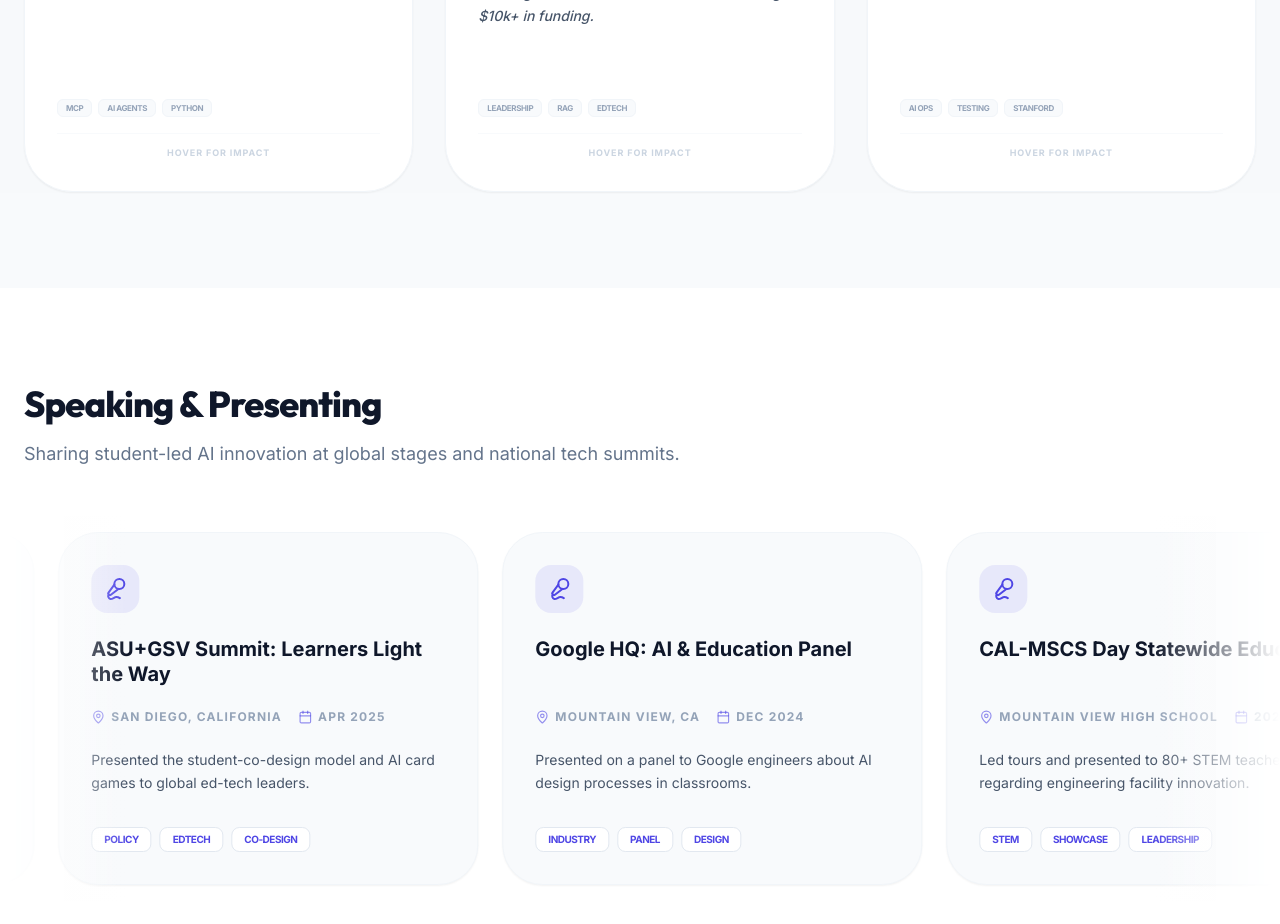
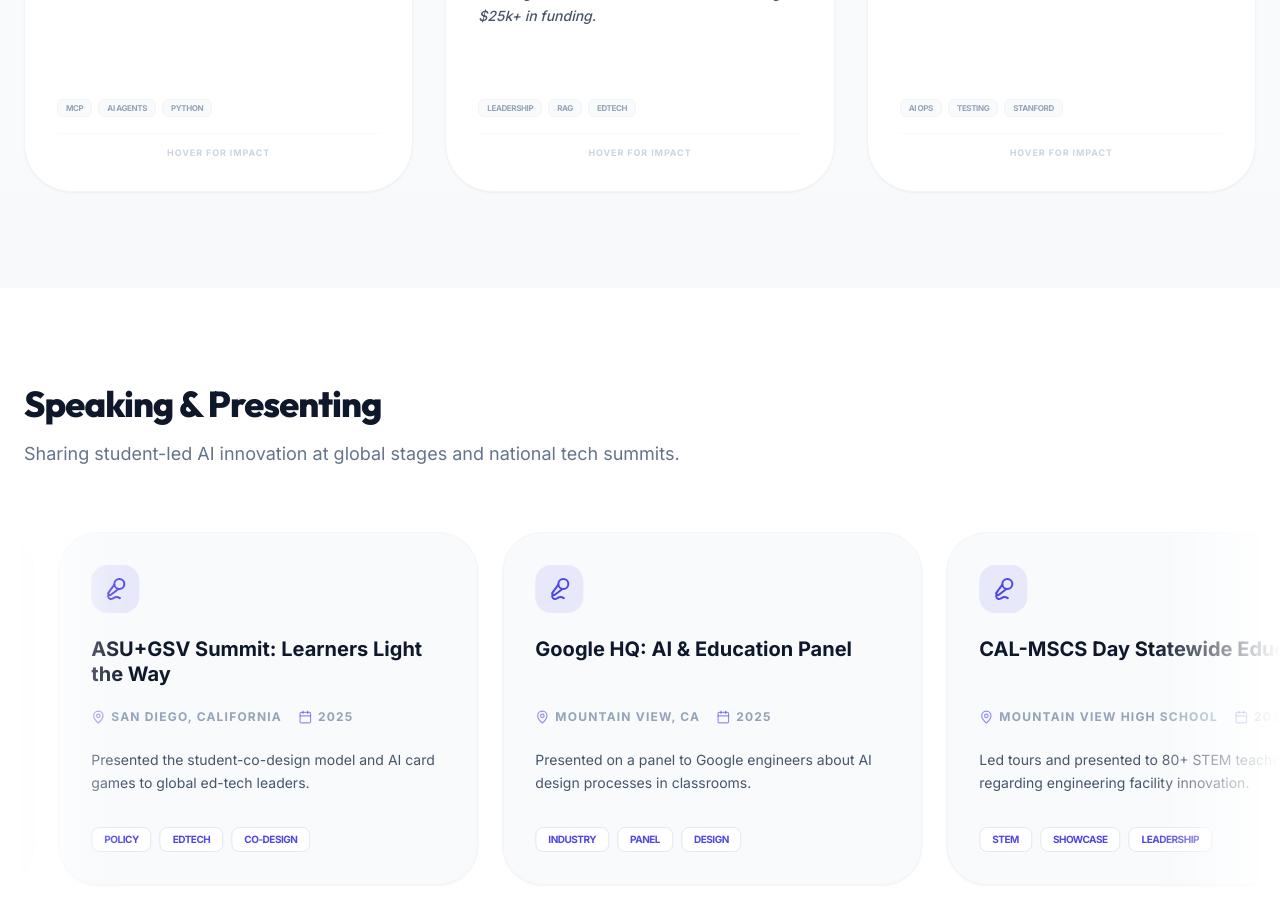
Before and after one commit to yashmahe2020/Portfolio, a React (Vite) app: page / in a window 1280 px wide. Shown: the part 1840-2764 px from the top of the page. Built offline with nearby package versions, Linux system fonts and the light colour scheme.

Commit message:
Final polish: Dynamic background, updated experience dates, refined technical skills, and footer cleanup

```diff
--- a/App.tsx
+++ b/App.tsx
@@ -11,16 +11,12 @@ import Resume from './components/Resume';
 import Skills from './components/Skills';
 import Awards from './components/Awards';
 import Footer from './components/Footer';
+import Background from './components/Background';
 
 const App: React.FC = () => {
   return (
     <div className="min-h-screen bg-[#f8fafc] text-slate-900 selection:bg-primary/20 selection:text-primary antialiased">
-      {/* Subtle Light Gradient Overlay */}
-      <div className="fixed top-0 left-0 w-full h-full pointer-events-none z-0">
-         <div className="absolute top-[10%] right-[10%] w-[30%] h-[30%] bg-primary/5 blur-[120px] rounded-full"></div>
-         <div className="absolute bottom-[20%] left-[5%] w-[20%] h-[20%] bg-secondary/5 blur-[100px] rounded-full"></div>
-      </div>
-
+      <Background />
       <Navigation />
 
       <main className="relative z-10">
--- /dev/null
+++ b/components/Background.tsx
@@ -0,0 +1,65 @@
+import React from 'react';
+import { motion } from 'framer-motion';
+
+const Background: React.FC = () => {
+    return (
+        <div className="fixed inset-0 -z-10 overflow-hidden pointer-events-none">
+            {/* Dynamic Gradient Orbs */}
+            <motion.div
+                animate={{
+                    x: [0, 100, 0],
+                    y: [0, 50, 0],
+                    scale: [1, 1.2, 1],
+                }}
+                transition={{
+                    duration: 20,
+                    repeat: Infinity,
+                    ease: "easeInOut",
+                }}
+                className="absolute -top-24 -left-24 w-96 h-96 bg-primary/10 rounded-full blur-[100px]"
+            />
+
+            <motion.div
+                animate={{
+                    x: [0, -80, 0],
+                    y: [0, 120, 0],
+                    scale: [1, 1.1, 1],
+                }}
+                transition={{
+                    duration: 25,
+                    repeat: Infinity,
+                    ease: "easeInOut",
+                }}
+                className="absolute top-1/2 -right-24 w-[30rem] h-[30rem] bg-accent/10 rounded-full blur-[120px]"
+            />
+
+            <motion.div
+                animate={{
+                    x: [0, 50, 0],
+                    y: [0, -100, 0],
+                    scale: [1, 1.3, 1],
+                }}
+                transition={{
+                    duration: 22,
+                    repeat: Infinity,
+                    ease: "easeInOut",
+                }}
+                className="absolute -bottom-32 left-1/4 w-[40rem] h-[40rem] bg-secondary/10 rounded-full blur-[140px]"
+            />
+
+            {/* Glass-ish Grid Overlay */}
+            <div className="absolute inset-0 bg-[url('https://grainy-gradients.vercel.app/noise.svg')] opacity-[0.03] contrast-150 brightness-100"></div>
+
+            {/* Subtle Grid Pattern */}
+            <div
+                className="absolute inset-0 opacity-[0.03]"
+                style={{
+                    backgroundImage: `radial-gradient(#4f46e5 0.5px, transparent 0.5px)`,
+                    backgroundSize: '32px 32px'
+                }}
+            ></div>
+        </div>
+    );
+};
+
+export default Background;
--- a/components/Footer.tsx
+++ b/components/Footer.tsx
@@ -43,8 +43,7 @@ const Footer: React.FC = () => {
         <div className="mt-24 pt-10 border-t border-slate-100 flex flex-col md:flex-row justify-between items-center gap-6 text-sm text-slate-400 font-bold uppercase tracking-widest">
           <p>© {new Date().getFullYear()} Yash Maheshwari</p>
           <div className="flex gap-10">
-            <span>Built with Intent</span>
-            <span className="hidden sm:inline">Mountain View High School • Stanford Lab</span>
+            <span>Mountain View High School • Stanford Lab</span>
           </div>
         </div>
       </div>
--- a/content.ts
+++ b/content.ts
@@ -37,8 +37,8 @@ export const EXPERIENCES: Experience[] = [
     id: "mvhs-tech",
     company: "Mountain View High School",
     role: "Executive Board Member, Tech Internship",
-    period: "Sep 2024 - Present",
-    description: "Leading student-led AI innovation and raising $10k+ in funding.",
+    period: "May 2025 - Present",
+    description: "Leading student-led AI innovation and raising $25k+ in funding.",
     bullets: [
       "Featured in Washington Post for district AI policy co-design.",
       "Developed an AI Policy Pathway tool for educators.",
@@ -50,7 +50,7 @@ export const EXPERIENCES: Experience[] = [
     id: "stanford-kai",
     company: "Stanford Lab Research",
     role: "Research Engineer",
-    period: "Jun 2025 - Aug 2025",
+    period: "Jun 2025 - Present",
     description: "Developing 'Kai' for students with English comprehension challenges.",
     bullets: [
       "Reduced model latency by 60% via A/B testing prompts.",
@@ -66,7 +66,7 @@ export const SPEAKING_EVENTS: SpeakingEvent[] = [
     id: "fetc-2026",
     title: "FETC Conference: AI Ethics & Innovation",
     location: "Orlando, Florida",
-    date: "Jan 2026",
+    date: "2026",
     description: "Presenting on AI Ethics and student-led innovation programs for national educators.",
     tags: ["Conference", "Ethics", "Innovation"]
   },
@@ -74,7 +74,7 @@ export const SPEAKING_EVENTS: SpeakingEvent[] = [
     id: "asugsv-2025",
     title: "ASU+GSV Summit: Learners Light the Way",
     location: "San Diego, California",
-    date: "Apr 2025",
+    date: "2025",
     description: "Presented the student-co-design model and AI card games to global ed-tech leaders.",
     tags: ["Policy", "EdTech", "Co-Design"]
   },
@@ -82,7 +82,7 @@ export const SPEAKING_EVENTS: SpeakingEvent[] = [
     id: "google-2024",
     title: "Google HQ: AI & Education Panel",
     location: "Mountain View, CA",
-    date: "Dec 2024",
+    date: "2025",
     description: "Presented on a panel to Google engineers about AI design processes in classrooms.",
     tags: ["Industry", "Panel", "Design"]
   },
@@ -98,7 +98,7 @@ export const SPEAKING_EVENTS: SpeakingEvent[] = [
     id: "parent-night",
     title: "AI & Education Parent Night",
     location: "Mountain View High School",
-    date: "2024",
+    date: "2025",
     description: "Organized a panel with superintendents and educators for 60+ participants.",
     tags: ["Community", "Education", "Q&A"]
   },
@@ -133,7 +133,7 @@ export const RESEARCH_PROJECTS: ResearchItem[] = [
     id: "patent-mcp",
     title: "Hierarchical Aggregation Tree for MCP Selection",
     organization: "US Patent (Non-provisional)",
-    period: "Filed Oct 2025",
+    period: "Filed 2025",
     description: "A novel architecture for dynamic Model Context Protocol server selection.",
     type: 'patent',
     highlights: [
@@ -145,7 +145,7 @@ export const RESEARCH_PROJECTS: ResearchItem[] = [
     id: "patent-compliance",
     title: "Predictive Compliance for AI Agents",
     organization: "US Patent (Provisional)",
-    period: "Filed Oct 2025",
+    period: "Filed 2025",
     description: "Security monitoring system for preemptive agentic alignment detection.",
     type: 'patent',
     highlights: [
@@ -157,7 +157,7 @@ export const RESEARCH_PROJECTS: ResearchItem[] = [
     id: "slm-research",
     title: "Optimizing SLMs for Math Tutoring",
     organization: "Stanford Lab / JEI",
-    period: "2024 - 2025",
+    period: "2024 - 2026",
     description: "Research on maximizing SLM performance while minimizing resources.",
     type: 'lab',
     highlights: [
@@ -267,10 +267,10 @@ export const SKILL_GROUPS: SkillGroup[] = [
   },
   {
     category: "App Development",
-    skills: ["Swift", "SwiftUI", "Xcode", "CoreML", "Mobile UI/UX", "iOS SDK", "App Store Connect", "TestFlight"]
+    skills: ["Swift", "SwiftUI", "Xcode", "Mobile UI/UX", "iOS SDK", "App Store Connect"]
   },
   {
-    category: "Robotics & Hardware",
-    skills: ["Java", "C++", "Control Systems", "Electrical", "Hardware", "PID Loops", "Sensors"]
+    category: "Robotics & Mechanical",
+    skills: ["Java", "C++", "Electrical", "Mechanical"]
   }
 ];
```
